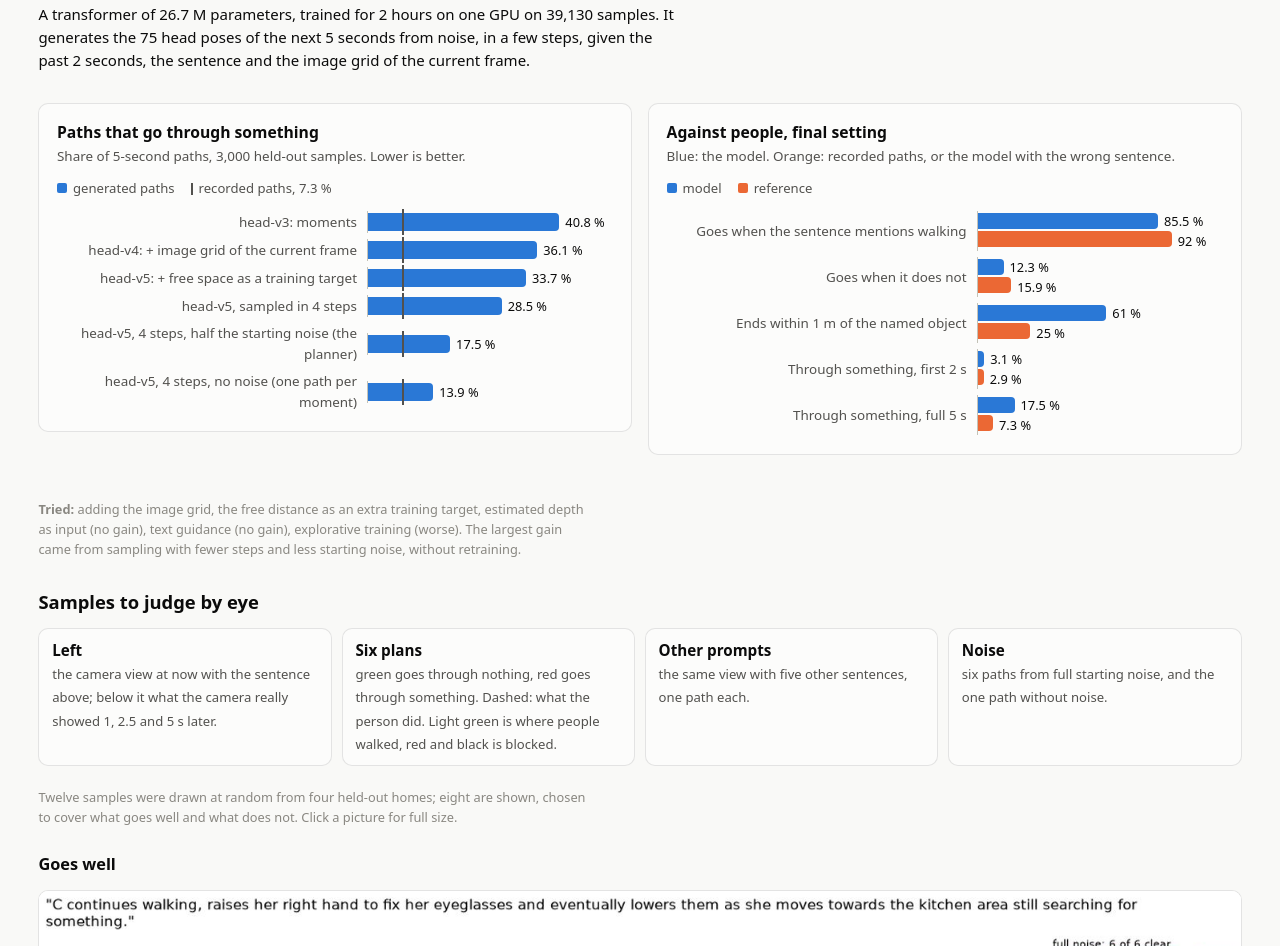
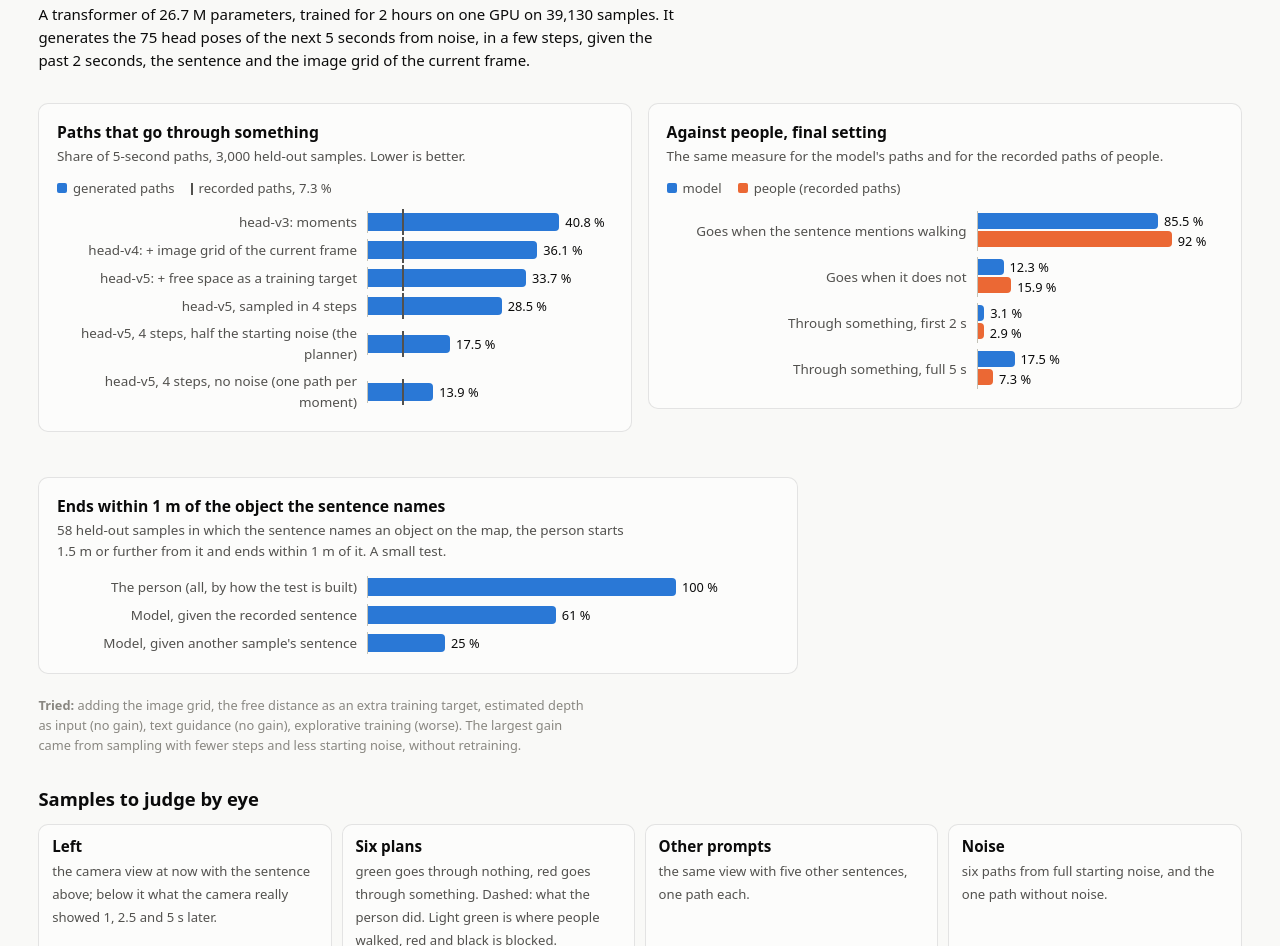
Before and after one commit to ernaz100/gray, a plain HTML site: page docs/index.html in a window 1280 px wide. Shown: the part 1766-2712 px from the top of the page. Drawn offline with Linux system fonts and the light colour scheme.

Commit message:
Summary: the named-object test as its own chart, with what each bar is
Co-Authored-By: Claude Fable 5.2 <noreply@anthropic.com>
Claude-Session: https://claude.ai/code/session_016T4Uy1UtYjECqA3B4Hxd48

```diff
--- a/docs/index.html
+++ b/docs/index.html
@@ -236,10 +236,15 @@ ul.tight li { margin: .25rem 0; }
     </div>
     <div class="chart" data-chart="headref">
       <h4>Against people, final setting</h4>
-      <p class="csub">Blue: the model. Orange: recorded paths, or the model with the wrong sentence.</p>
-      <div class="clegend"><span>model</span><span class="s2">reference</span></div>
+      <p class="csub">The same measure for the model's paths and for the recorded paths of people.</p>
+      <div class="clegend"><span>model</span><span class="s2">people (recorded paths)</span></div>
       <div class="rows"></div>
     </div>
+  </div>
+  <div class="chart" data-chart="dest" style="max-width: 760px;">
+    <h4>Ends within 1 m of the object the sentence names</h4>
+    <p class="csub">58 held-out samples in which the sentence names an object on the map, the person starts 1.5 m or further from it and ends within 1 m of it. A small test.</p>
+    <div class="rows"></div>
   </div>
   <p class="small"><b>Tried:</b> adding the image grid, the free distance as an extra training target, estimated depth as input (no gain), text guidance (no gain), explorative training (worse). The largest gain came from sampling with fewer steps and less starting noise, without retraining.</p>
 
@@ -738,10 +743,14 @@ paired("alarm", alarm, 100, " %", "one vector", "image grid");
 paired("headref", [
   ["Goes when the sentence mentions walking", 85.5, 92.0, "people"],
   ["Goes when it does not", 12.3, 15.9, "people"],
-  ["Ends within 1 m of the named object", 61, 25, "wrong sentence"],
   ["Through something, first 2 s", 3.1, 2.9, "recorded paths"],
   ["Through something, full 5 s", 17.5, 7.3, "recorded paths"],
-], 100, " %", "model", "reference");
+], 100, " %", "model", "people");
+single("dest", [
+  ["The person (all, by how the test is built)", 100, "the test only counts samples in which the person reached the object"],
+  ["Model, given the recorded sentence", 61, ""],
+  ["Model, given another sample's sentence", 25, "what is reached by chance"],
+], 115, " %", null, "");
 single("body", [
   ["Simple guess: straight under the camera", 22.2, ""],
   ["Model, 20 sampling steps", 5.7, ""],
```
